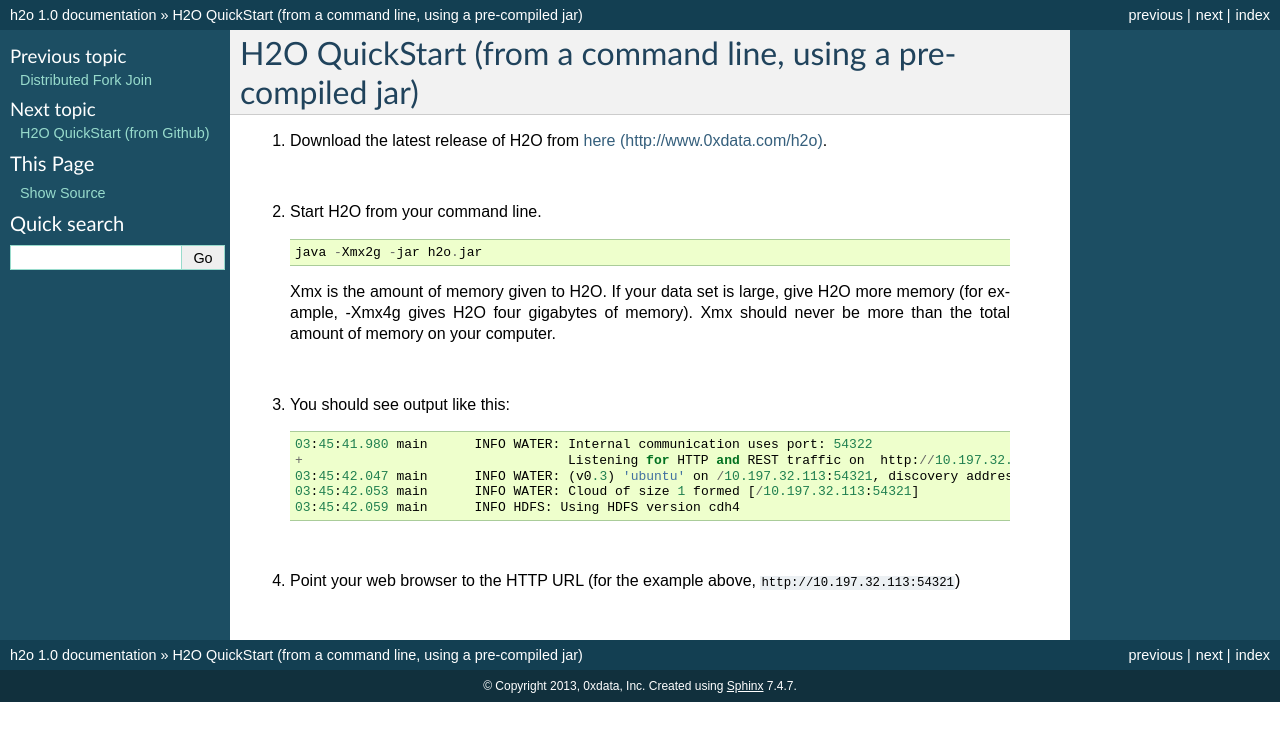
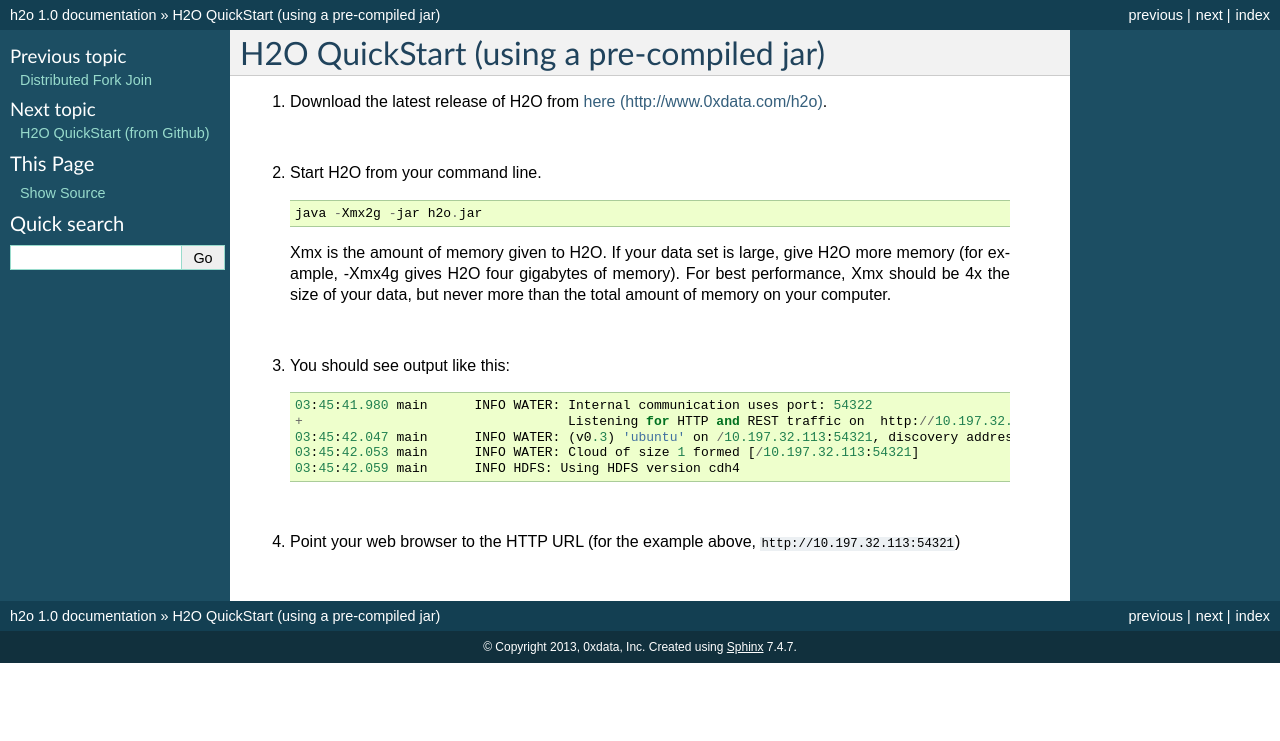
Before and after one commit to devinshields/h2odocs, a Sphinx documentation site: the page built from source/tutorial/quickstart.rst, in a window 1280 px wide. Shown: the top 741 px of the page. Built offline with Sphinx 7.4.7, drawn with Linux system fonts in a browser that asks for light colours; formulas are drawn with MathJax 3.

Commit message:
Quick start tweaks.

```diff
--- a/source/tutorial/quickstart.rst
+++ b/source/tutorial/quickstart.rst
@@ -1,4 +1,4 @@
-H2O QuickStart (from a command line, using a pre-compiled jar)
+H2O QuickStart (using a pre-compiled jar)
 ==============================================================
 
 1.  Download the latest release of H2O from `here (http://www.0xdata.com/h2o) <http://www.0xdata.com/h2o/>`_.
@@ -13,8 +13,9 @@
 
  Xmx is the amount of memory given to H2O.  If your data set is large,
  give H2O more memory (for example, -Xmx4g gives H2O four gigabytes of
- memory).  Xmx should never be more than the total amount of memory on
- your computer.
+ memory).  For best performance, Xmx should be 4x the size of your
+ data, but never more than the total amount of memory on your
+ computer.
 
 |
 
```
Also changed, not shown: source/tutorial/quickstart_git.rst (+9 -2 lines).
